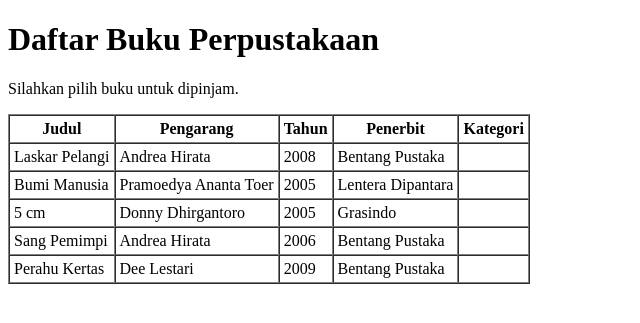
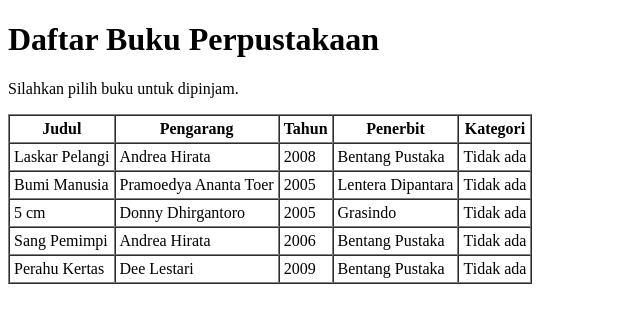
Before and after one commit to fannyhasbi/perpustakaan, a PHP site: page /buku.php in a window 1280 px wide. Shown: the top 323 px of the page, without its empty margins (0-640 px from the left). Run offline with PHP 8.4, Linux system fonts and the light colour scheme; data comes from the database, SQL or seed files in the repository.

Commit message:
No category

```diff
--- a/buku.php
+++ b/buku.php
@@ -33,7 +33,7 @@
           <td><?= $row['pengarang']; ?></td>
           <td><?= $row['tahun']; ?></td>
           <td><?= $row['penerbit']; ?></td>
-          <td><?= $row['kategori']; ?></td>
+          <td><?= $row['kategori'] != NULL ? $row['kategori'] : 'Tidak ada'; ?></td>
         </tr>
       <?php } ?>
     </tbody>
```
